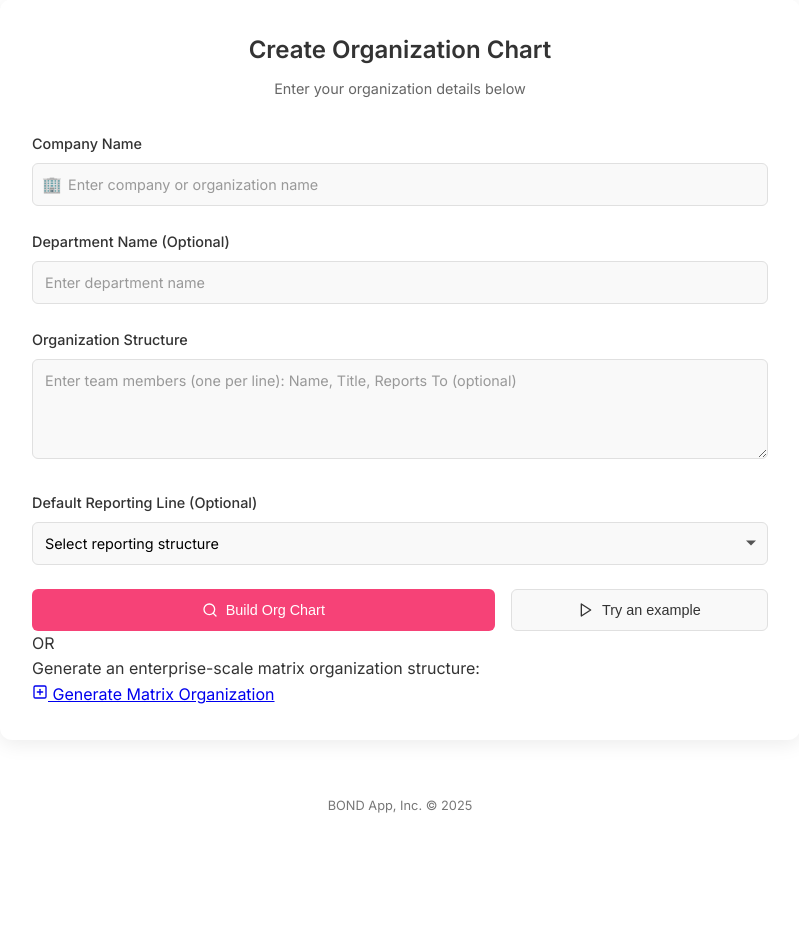
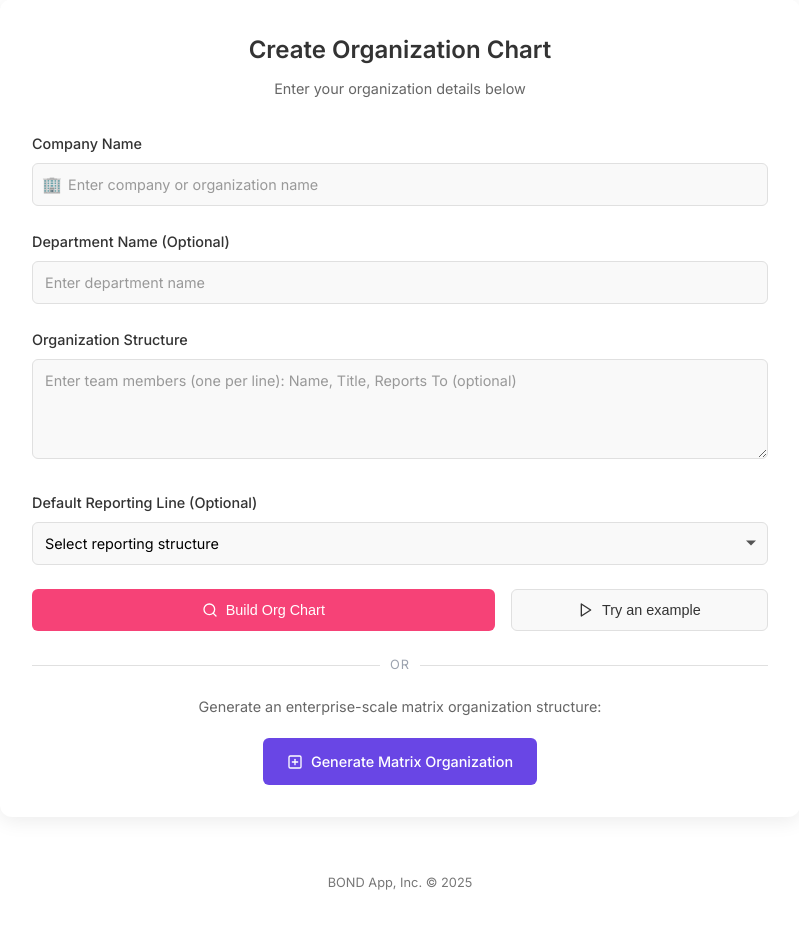
Before and after one commit to renesultan/pulse-ai, a Flask app: page / in a window 1280 px wide. Shown: the part 175-1113 px from the top of the page, without its empty margins (240-1039 px from the left). Before the commit the page ends 988 px from the top, so only its background shows below. Run offline with Flask 3, Linux system fonts and the light colour scheme.

Commit message:
Updates the org chart with more details
Added support for different org chart views (hierarchical, matrix, project), improved data handling, and added styling for enterprise examples in the landing page.  Changes made to `app.py`, `models.py`, `static/css/styles.css`, and `utils/enterprise_data_generator.py`.  JSONB columns in `models.py` were replaced with `Text` columns, and JSON data is now serialized using `json.dumps()`.

Replit-Commit-Author: Agent
Replit-Commit-Session-Id: 366c18fc-f38c-424a-8021-0c62c1bba66e
Replit-Commit-Screenshot-Url: https://storage.googleapis.com/screenshot-production-us-central1/61c09082-e9c4-4237-b46f-ca51cc931fa4/65c84928-32f0-4ba9-ab4c-3db3d9cceb08.jpg

```diff
--- a/app.py
+++ b/app.py
@@ -4,6 +4,7 @@ import json
 from flask import Flask, render_template, request, jsonify
 from flask_sqlalchemy import SQLAlchemy
 from sqlalchemy.orm import DeclarativeBase
+# JSONB import removed
 
 # Configure logging
 logging.basicConfig(level=logging.DEBUG)
@@ -32,7 +33,10 @@ db.init_app(app)
 
 # Import models after db is defined
 with app.app_context():
-    from models import Organization, Department, Employee, OrgChart
+    from models import (
+        Organization, Department, Employee, OrgChart,
+        Region, Location, Project, project_members, secondary_reports
+    )
     db.create_all()
 
 @app.route('/')
--- a/static/css/styles.css
+++ b/static/css/styles.css
@@ -201,6 +201,104 @@ footer {
     color: #777;
 }
 
+/* Enterprise matrix organization styles */
+.enterprise-example {
+    margin-top: 24px;
+    text-align: center;
+}
+
+.enterprise-example p {
+    margin-bottom: 10px;
+    font-size: 0.9rem;
+    color: #666;
+}
+
+.divider {
+    display: flex;
+    align-items: center;
+    margin: 20px 0;
+    color: #9ca3af;
+}
+
+.divider::before,
+.divider::after {
+    content: "";
+    flex: 1;
+    border-bottom: 1px solid var(--border-color);
+}
+
+.divider span {
+    padding: 0 10px;
+    font-size: 0.8rem;
+    text-transform: uppercase;
+    letter-spacing: 1px;
+}
+
+.btn-enterprise {
+    display: inline-flex;
+    align-items: center;
+    justify-content: center;
+    gap: 8px;
+    font-size: 0.9rem;
+    font-weight: 500;
+    padding: 0.75rem 1.5rem;
+    border-radius: 6px;
+    cursor: pointer;
+    border: none;
+    text-decoration: none;
+    margin-top: 10px;
+    background-color: #6946e5;
+    color: white;
+    transition: all 0.2s ease;
+}
+
+.btn-enterprise:hover {
+    background-color: #5838ca;
+}
+
+.code-block {
+    background-color: var(--input-bg);
+    padding: 15px;
+    border-radius: 6px;
+    font-family: monospace;
+    white-space: pre-wrap;
+    margin-top: 20px;
+    max-height: 400px;
+    overflow-y: auto;
+    font-size: 0.8rem;
+    line-height: 1.4;
+    text-align: left;
+}
+
+.message-box {
+    padding: 15px;
+    margin-bottom: 20px;
+    border-radius: 4px;
+    font-size: 0.9rem;
+}
+
+.message-box.success {
+    background-color: #f0f8ff;
+    border-left: 4px solid #4caf50;
+}
+
+.message-box.error {
+    background-color: #fff0f0;
+    border-left: 4px solid #ff4d4d;
+}
+
+.message-box ul {
+    margin-top: 10px;
+    margin-left: 20px;
+}
+
+.btn-container {
+    display: flex;
+    gap: 10px;
+    margin-top: 20px;
+    justify-content: center;
+}
+
 /* Responsive adjustments */
 @media (min-width: 768px) {
     .buttons {
@@ -225,4 +323,12 @@ footer {
     .card {
         padding: 1.5rem;
     }
+
+    .enterprise-example {
+        margin-top: 30px;
+    }
+
+    .btn-container {
+        flex-direction: column;
+    }
 }
```
Also changed, not shown: models.py (+10 -4 lines), utils/enterprise_data_generator.py (+4 -3 lines).
